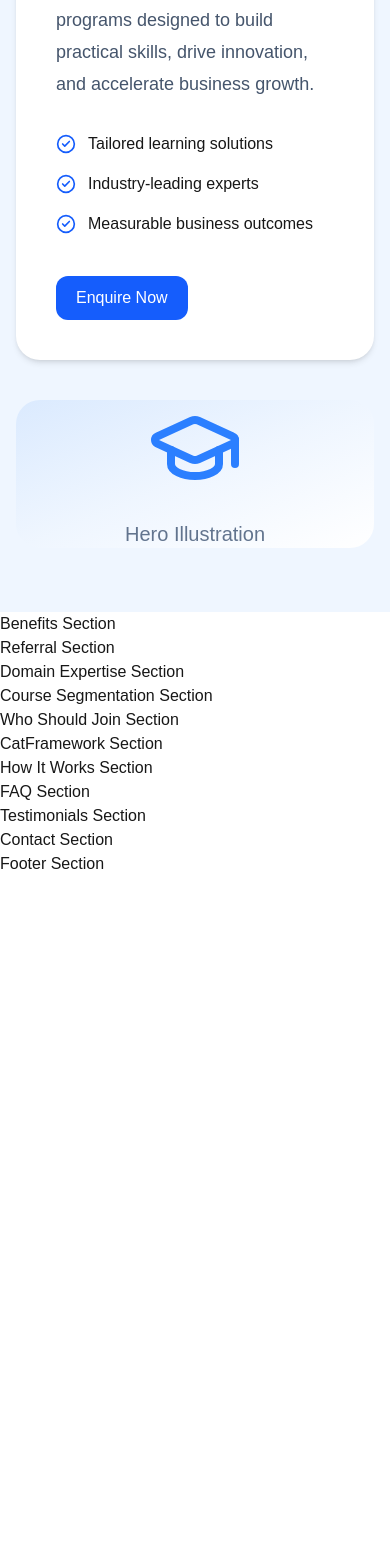
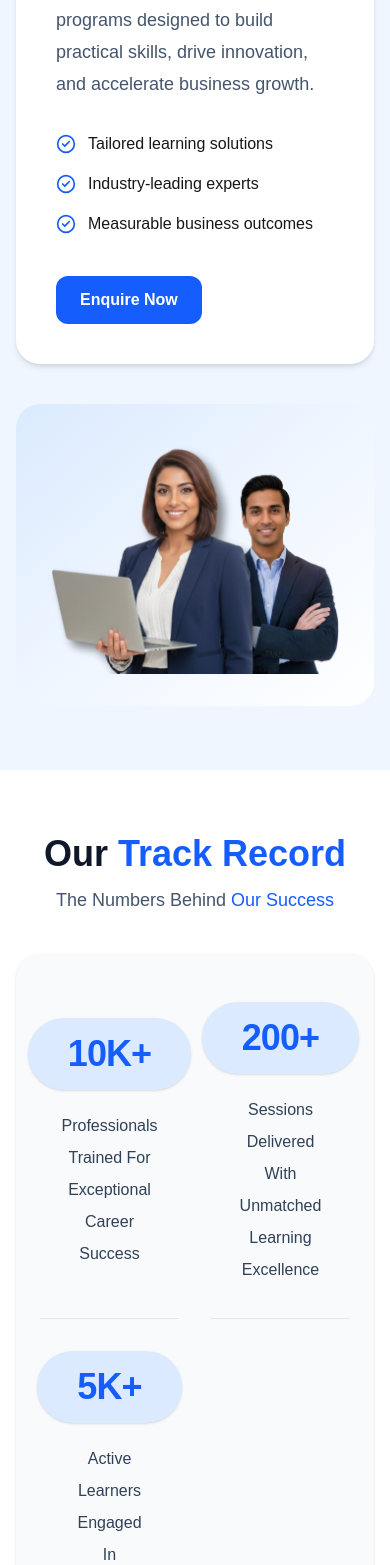
Before and after one commit to DishaS-ingh/accredian-enterprise-clone, a Next.js app: page / in a window 390 px wide. Shown: the part 432-1997 px from the top of the page. Before the commit the page ends 1308 px from the top, so only its background shows below. Built offline with nearby package versions, Linux system fonts and the light colour scheme.

Commit message:
feat: implement responsive track record stats section

```diff
--- a/src/components/sections/Hero.tsx
+++ b/src/components/sections/Hero.tsx
@@ -2,6 +2,7 @@ import Container from "../ui/Container";
 import Button from "../ui/Button";
 import { CheckCircle2 } from "lucide-react";
 import { GraduationCap } from "lucide-react";
+import Image from "next/image";
 
 export default function Hero() {
   return (
@@ -50,13 +51,16 @@ export default function Hero() {
             </div>
 
           {/* Right Side */}
-          <div className="flex h-full flex-col items-center justify-center rounded-3xl bg-gradient-to-br from-blue-100 via-blue-50 to-white">
-                <GraduationCap className="h-24 w-24 text-blue-500" />
-
-                <p className="mt-6 text-xl font-medium text-slate-500">
-                  Hero Illustration
-                </p>
-              </div>
+          <div className="flex items-center justify-center rounded-3xl bg-gradient-to-br from-blue-100 via-blue-50 to-white p-8">
+              <Image
+                src="/images/hero.webp"
+                alt="Enterprise Learning"
+                width={650}
+                height={650}
+                className="h-auto w-full max-w-[600px] object-contain"
+                priority
+              />
+            </div>
 
         </div>
       </Container>
--- a/src/components/sections/Stats.tsx
+++ b/src/components/sections/Stats.tsx
@@ -1,3 +1,47 @@
-export default function Benefits() {
-  return <section>Benefits Section</section>;
+import Container from "../ui/Container";
+import { stats } from "@/constants/stats";
+
+export default function Stats() {
+  return (
+    <section
+      id="stats"
+      className="bg-white pt-16 pb-8"
+    >
+      <Container>
+        <div className="mb-10 text-center">
+            <h2 className="text-4xl font-bold text-slate-900">
+              Our <span className="text-blue-600">Track Record</span>
+            </h2>
+
+            <p className="mt-3 text-lg text-slate-600">
+              The Numbers Behind <span className="text-blue-600">Our Success</span>
+            </p>
+          </div>
+        <div className="grid grid-cols-2 gap-6 rounded-3xl bg-slate-50 py-12 px-6 shadow-sm grid grid-cols-1 gap-8 rounded-3xl bg-slate-50 py-12 px-6 shadow-sm md:grid-cols-3">
+
+          {stats.map((stat, index) => (
+            <div
+              key={stat.label}
+              className={`flex flex-col items-center justify-center text-center px-8 ${
+                index !== stats.length - 1
+                  ? "border-b border-slate-200 pb-8 md:border-b-0 md:border-r md:pb-0"
+                  : ""
+              }`}
+            >
+              <div className="inline-flex items-center justify-center rounded-full bg-blue-100 px-10 py-4 shadow-sm">
+                <span className="text-4xl md:text-5xl font-bold tracking-tight text-blue-600">
+                  {stat.value}
+                </span>
+              </div>
+
+              <p className="mt-5 max-w-xs text-base leading-8 text-slate-700">
+                {stat.label}
+                    </p>
+                  </div>
+                ))}
+
+        </div>
+      </Container>
+    </section>
+  );
 }
--- a/src/components/ui/Button.tsx
+++ b/src/components/ui/Button.tsx
@@ -11,7 +11,7 @@ export default function Button({
 }: ButtonProps) {
   return (
     <button
-      className={`rounded-xl bg-blue-600 px-5 py-2.5 text-white font-medium transition hover:bg-blue-700 ${className}`}
+      className={`inline-flex items-center justify-center rounded-xl bg-blue-600 px-6 py-3 text-base font-semibold text-white transition-all duration-300 hover:scale-105 hover:bg-blue-700 focus:outline-none focus:ring-2 focus:ring-blue-400 focus:ring-offset-2 ${className}`}
       {...props}
     >
       {children}
--- /dev/null
+++ b/src/constants/stats.ts
@@ -0,0 +1,14 @@
+export const stats = [
+  {
+    value: "10K+",
+    label: "Professionals Trained For Exceptional Career Success",
+  },
+  {
+    value: "200+",
+    label: "Sessions Delivered With Unmatched Learning Excellence",
+  },
+  {
+    value: "5K+",
+    label: "Active Learners Engaged In Dynamic Courses",
+  },
+];
```
Also changed, not shown: public/images/hero.webp (added).
